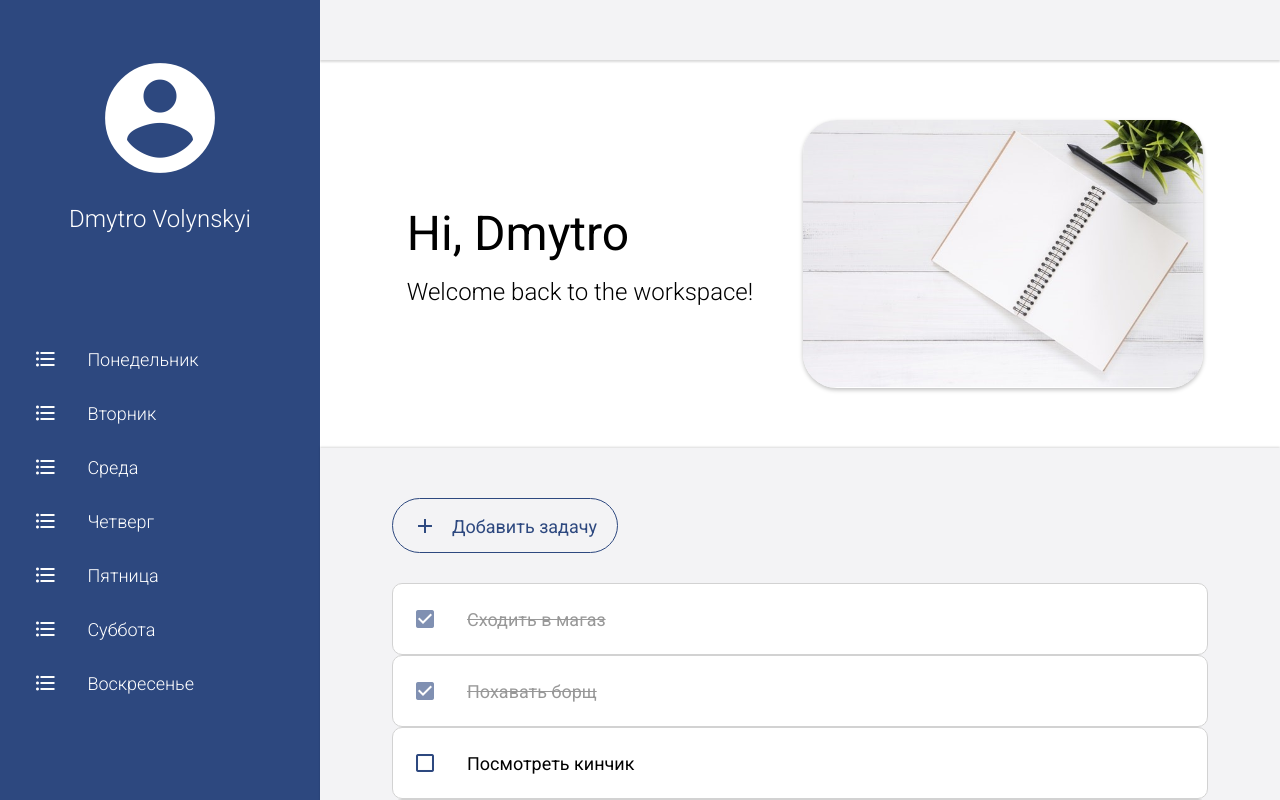
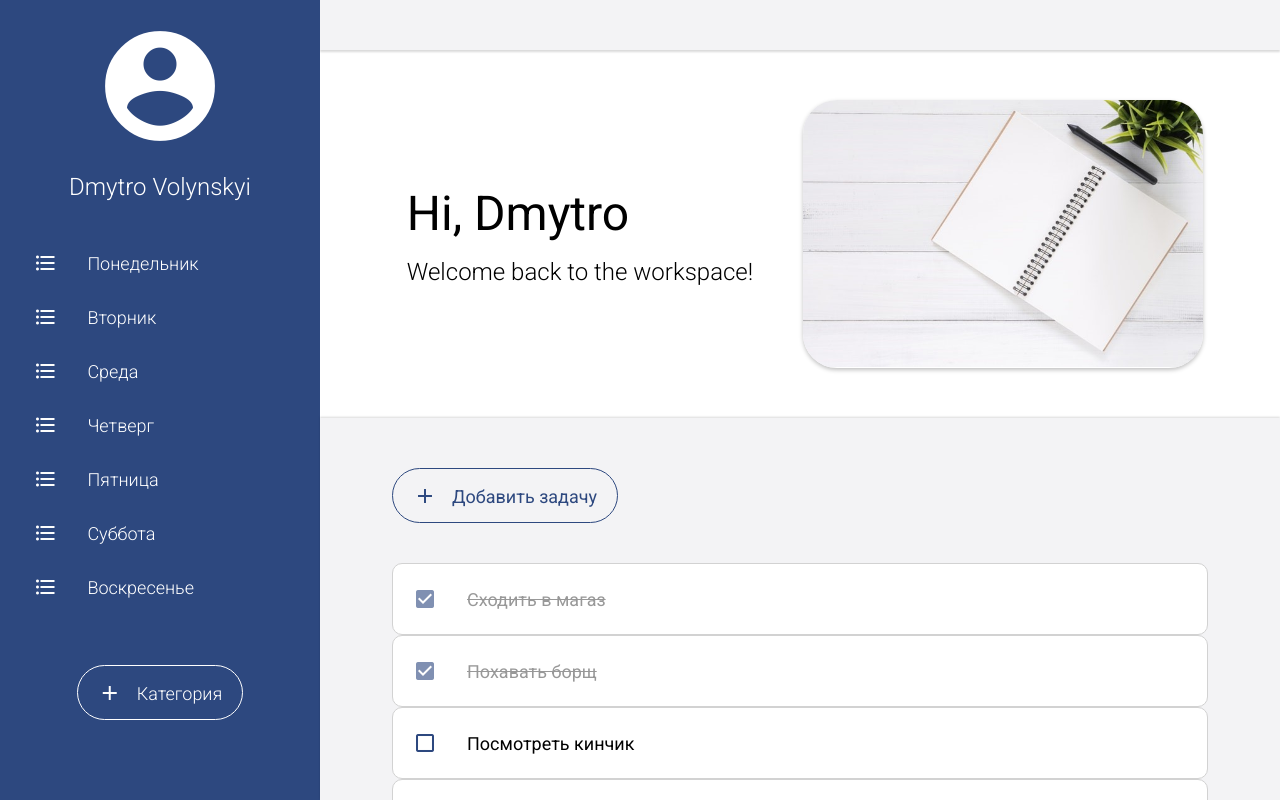
Before and after one commit to dimonval16/your_notes_app, a React (Create React App) app in the folder react_task_manager/: page / in a window 1280 px wide. Shown: the top 800 px of the page. Built offline with nearby package versions, Linux system fonts and the light colour scheme.

Commit message:
modified scroll

```diff
--- a/react_task_manager/src/App.css
+++ b/react_task_manager/src/App.css
@@ -9,7 +9,6 @@ body {
   font-family: 'Roboto', sans-serif;
   display: grid;
   grid-template-columns: 1fr 3fr;
-  grid-template-rows: 60px 1fr 2fr;
+  grid-template-rows: 50px 1fr 3fr;
   height: 100vh;
-  min-height: 768px;
 }
--- a/react_task_manager/src/components/Button/Button.jsx
+++ b/react_task_manager/src/components/Button/Button.jsx
@@ -6,7 +6,7 @@ import ButtonElement from './ButtonElement/ButtonElement'
 const Button = (props) => {
     return(
         <ButtonElement
-            className={ props.id ? ButtonStyle.wrapper_content : `${ButtonStyle.wrapper} ${ButtonStyle.button_sidebar}`}
+            className={ props.id ? ButtonStyle.wrapper_content : ButtonStyle.wrapper }
             name={props.name}
         />
     );
--- a/react_task_manager/src/components/Button/Button.module.css
+++ b/react_task_manager/src/components/Button/Button.module.css
@@ -8,6 +8,9 @@
     border: 1px solid white;
     border-radius: 30px;
     cursor: pointer;
+    margin-top: 40px;
+    margin-bottom: 80px;
+    align-self: center;
 }
 
 .wrapper>span:first-child {
@@ -17,10 +20,6 @@
 
 .wrapper>span:nth-child(2) {
     margin-left: 15px;
-}
-
-.button_sidebar {
-    margin-bottom: 80px;
 }
 
 .wrapper:hover {
@@ -37,7 +36,7 @@
     border: 1px solid #2D487F;
     border-radius: 30px;
     cursor: pointer;
-    margin-bottom: 30px;
+    margin-bottom: 40px;
 }
 
 .wrapper_content>span:first-child {
@@ -53,5 +52,4 @@
     border: 1px solid #FF3767;
     background-color: #FF3767;
     color: white;
-    font-weight: lighter;
 }
--- a/react_task_manager/src/components/Main_content/Main_content.module.css
+++ b/react_task_manager/src/components/Main_content/Main_content.module.css
@@ -1,6 +1,8 @@
 .wrapper {
     background-color: #F3F3F5;
     box-shadow: 0 -1px 2px rgba(0, 0, 0, 0.15);
+    overflow-y: auto;
+    min-height: 260px;
 }
 
 .mainBlock {
@@ -67,8 +69,3 @@
 .completed:hover div:nth-child(4) {
     opacity: .6;
 }
-
-.items {
-    height: 48vh;
-    overflow-y: auto;
-}
--- a/react_task_manager/src/components/Sidebar/Account/Account.module.css
+++ b/react_task_manager/src/components/Sidebar/Account/Account.module.css
@@ -1,7 +1,10 @@
 .wrapper {
+    align-self: center;
     text-align: center;
     color: white;
     line-height: 2;
+    margin-top: 20px;
+    margin-bottom: 40px;
 }
 
 .wrapper>div:first-child {
--- a/react_task_manager/src/components/Sidebar/Category/Category.module.css
+++ b/react_task_manager/src/components/Sidebar/Category/Category.module.css
@@ -1,3 +1,8 @@
+.category_block {
+    align-self: center;
+    overflow-y: auto;
+}
+
 .wrapper {
     color: white;
     margin-bottom: 30px;
@@ -40,8 +45,3 @@
     opacity: .5;
     transition: .3s;
 }
-
-.category_block {
-    max-height: 378px;
-    overflow-y: auto;
-}
--- a/react_task_manager/src/components/Sidebar/Sidebar.module.css
+++ b/react_task_manager/src/components/Sidebar/Sidebar.module.css
@@ -6,5 +6,4 @@
     display: flex;
     flex-direction: column;
     justify-content: space-around;
-    align-items: center;
 }
--- a/react_task_manager/src/components/Slogan/Slogan.module.css
+++ b/react_task_manager/src/components/Slogan/Slogan.module.css
@@ -27,6 +27,6 @@
     box-shadow: 0 2px 4px rgba(0, 0, 0, 0.25);
     width: 400px;
     height: 268px;
-    margin: 60px 0;
+    margin: 50px 0;
     margin-left: 25px;
 }
```
